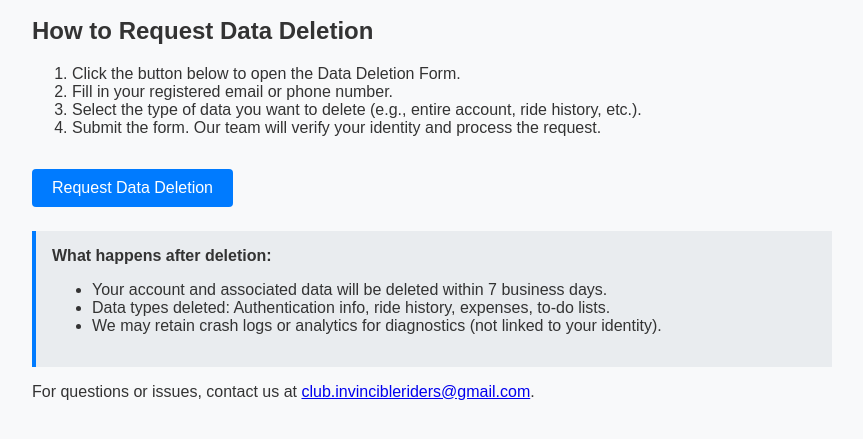
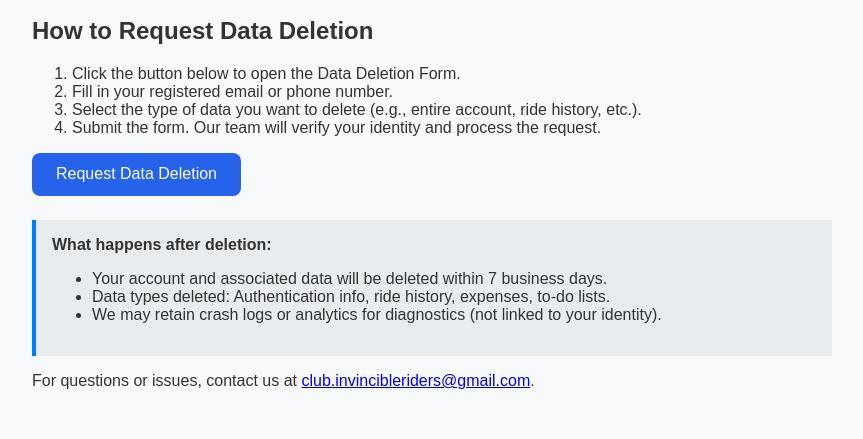
Before and after one commit to invincibleridersclub/irc-ride-partner, a plain HTML site: page index.html in a window 1280 px wide. Shown: the part 151-590 px from the top of the page, without its empty margins (208-1071 px from the left). Drawn offline with Linux system fonts and the light colour scheme.

Commit message:
Update index.html

```diff
--- a/index.html
+++ b/index.html
@@ -48,9 +48,19 @@
     <li>Submit the form. Our team will verify your identity and process the request.</li>
   </ol>
 
-  <a href="mailto:club.invincibleriders@gmail.com?subject=Data%20Deletion%20Request" class="button">
+  <a href="https://forms.gle/your-google-form-id" target="_blank">
+  <button style="
+    background-color: #2563eb;
+    color: white;
+    padding: 0.8rem 1.5rem;
+    border: none;
+    border-radius: 8px;
+    font-size: 1rem;
+    cursor: pointer;">
     Request Data Deletion
-  </a>
+  </button>
+</a>
+
 
   <div class="note">
     <strong>What happens after deletion:</strong>
```
